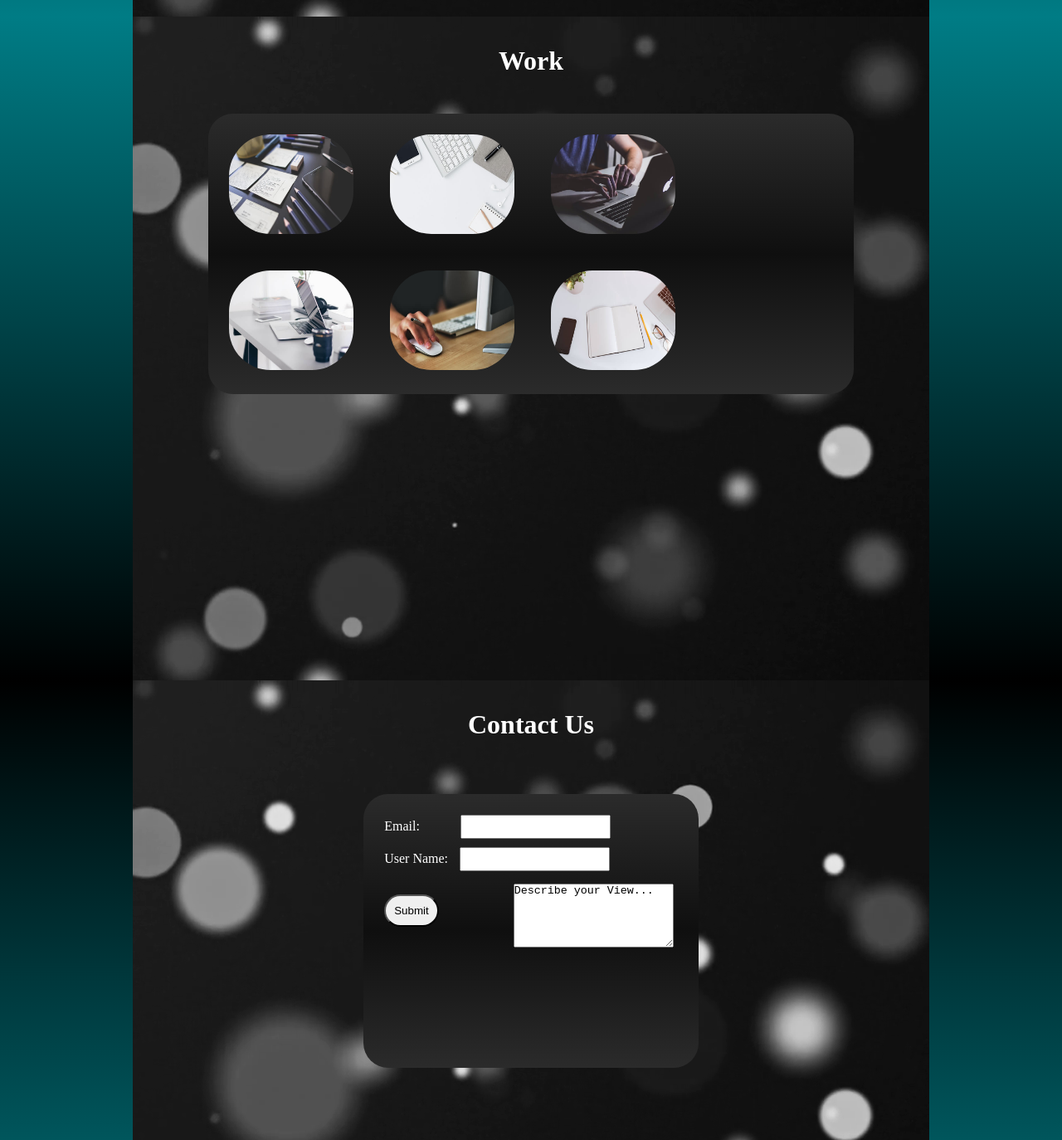
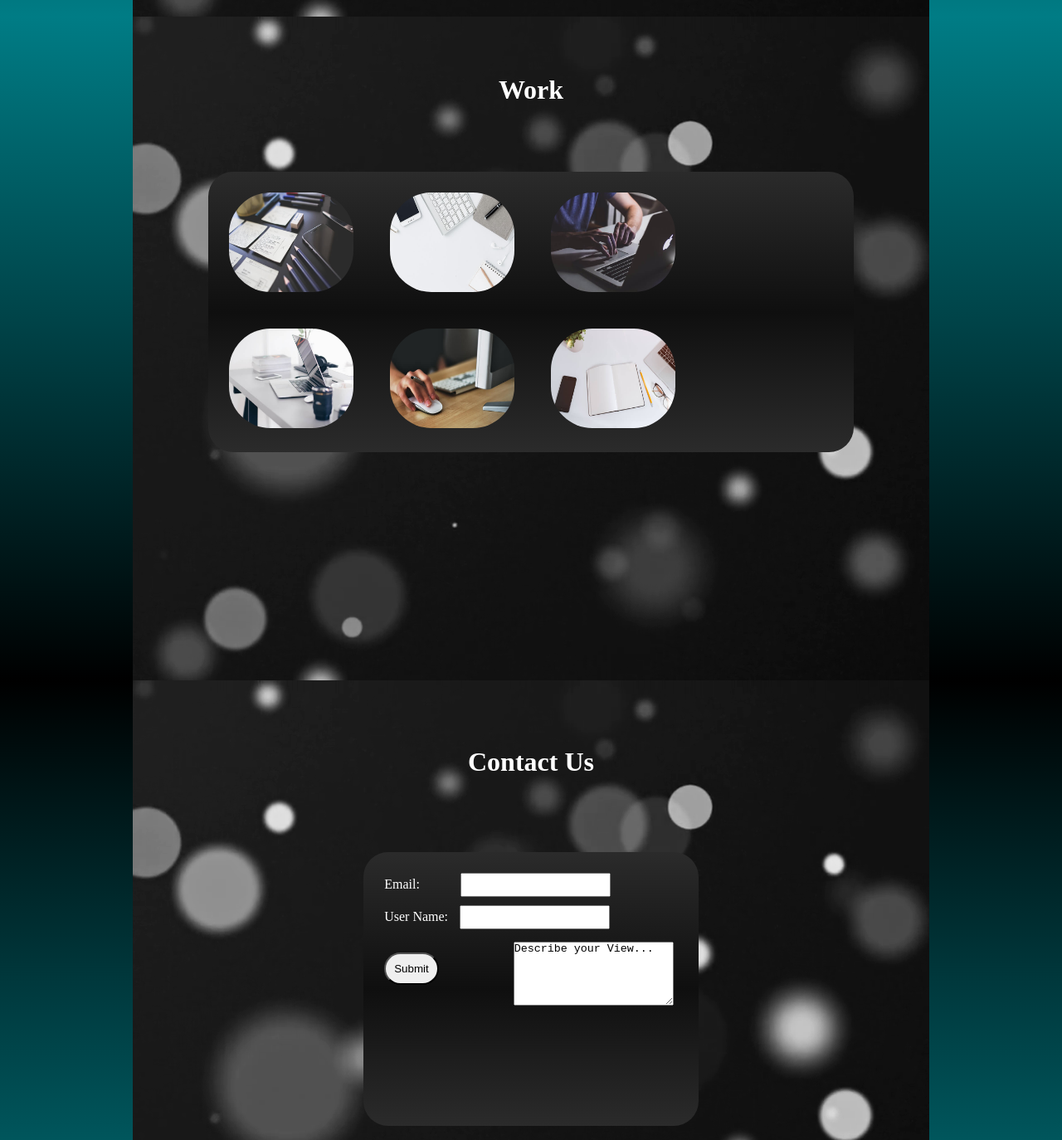
Before and after one commit to mirzazaman/Portfolio-Website, a plain HTML site: page index.html in a window 1280 px wide. Shown: the part 2380-3754 px from the top of the page at 83% size. Drawn offline with Linux system fonts and the light colour scheme.

Commit message:
size fixing 2

```diff
--- a/style.css
+++ b/style.css
@@ -198,7 +198,7 @@ h3{
 .head4{
     text-align: center;
     position: relative;
-    top: 35px;
+    top: 70px;
 }
 .work-pics{
     border-radius: 50px;
@@ -209,7 +209,7 @@ h3{
 .work-details{
     width: 80%;
     position: relative;
-    top: 80px;
+    top: 150px;
     margin: auto;
     padding: 5px;
     background-image: linear-gradient(rgb(43, 43, 43), rgb(15, 15, 15), rgb(43, 43, 43));
@@ -232,13 +232,13 @@ h3{
 .head-last{
     text-align: center;
     position: relative;
-    top: 35px;
+    top: 80px;
 }
 .input-details{
     width: 41%;
     height: 40%;
     position: relative;
-    top: 100px;
+    top: 170px;
     margin: auto;
     padding: 5px;
     background-image: linear-gradient(rgb(43, 43, 43), rgb(15, 15, 15), rgb(43, 43, 43));
```
